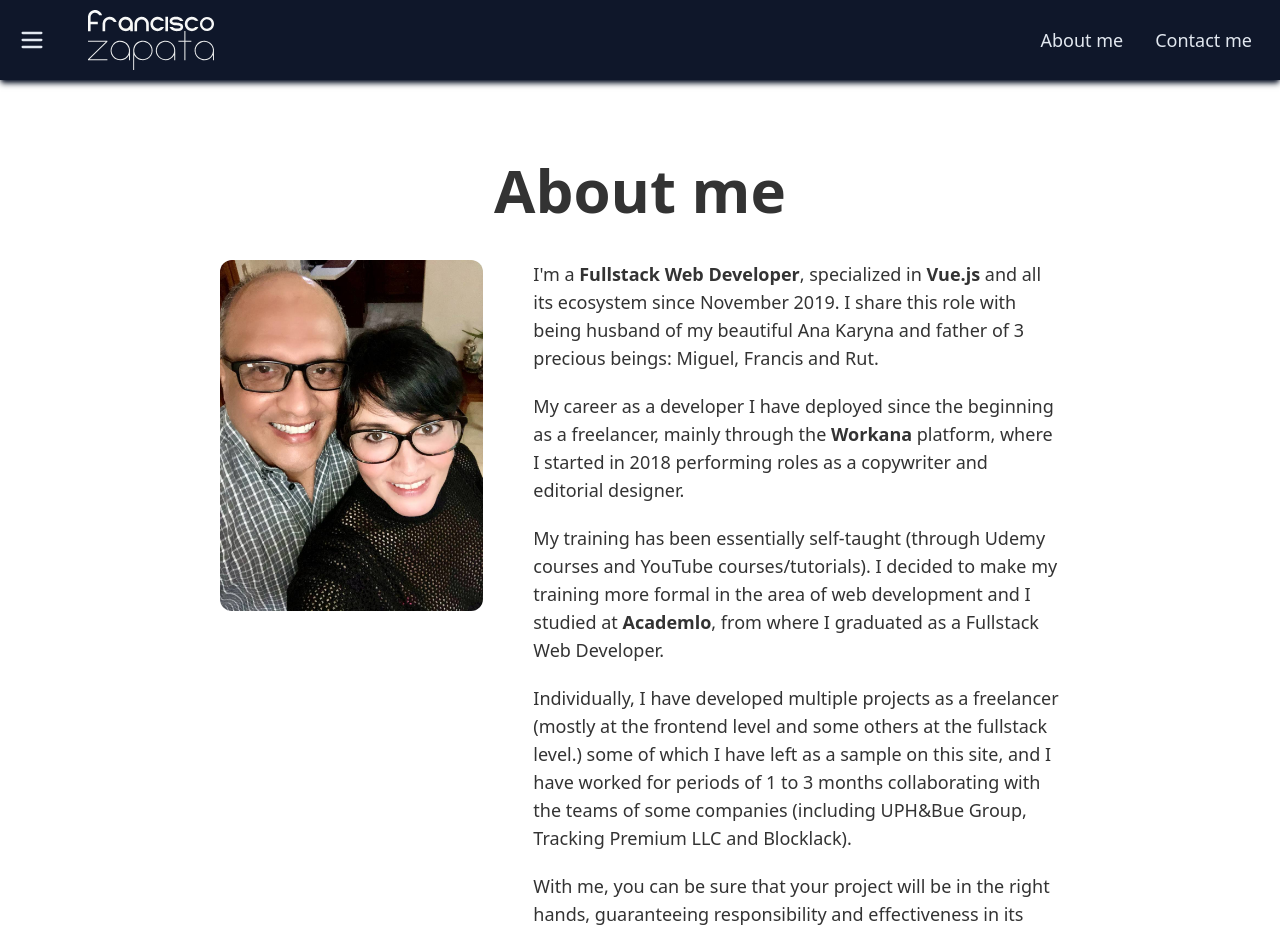
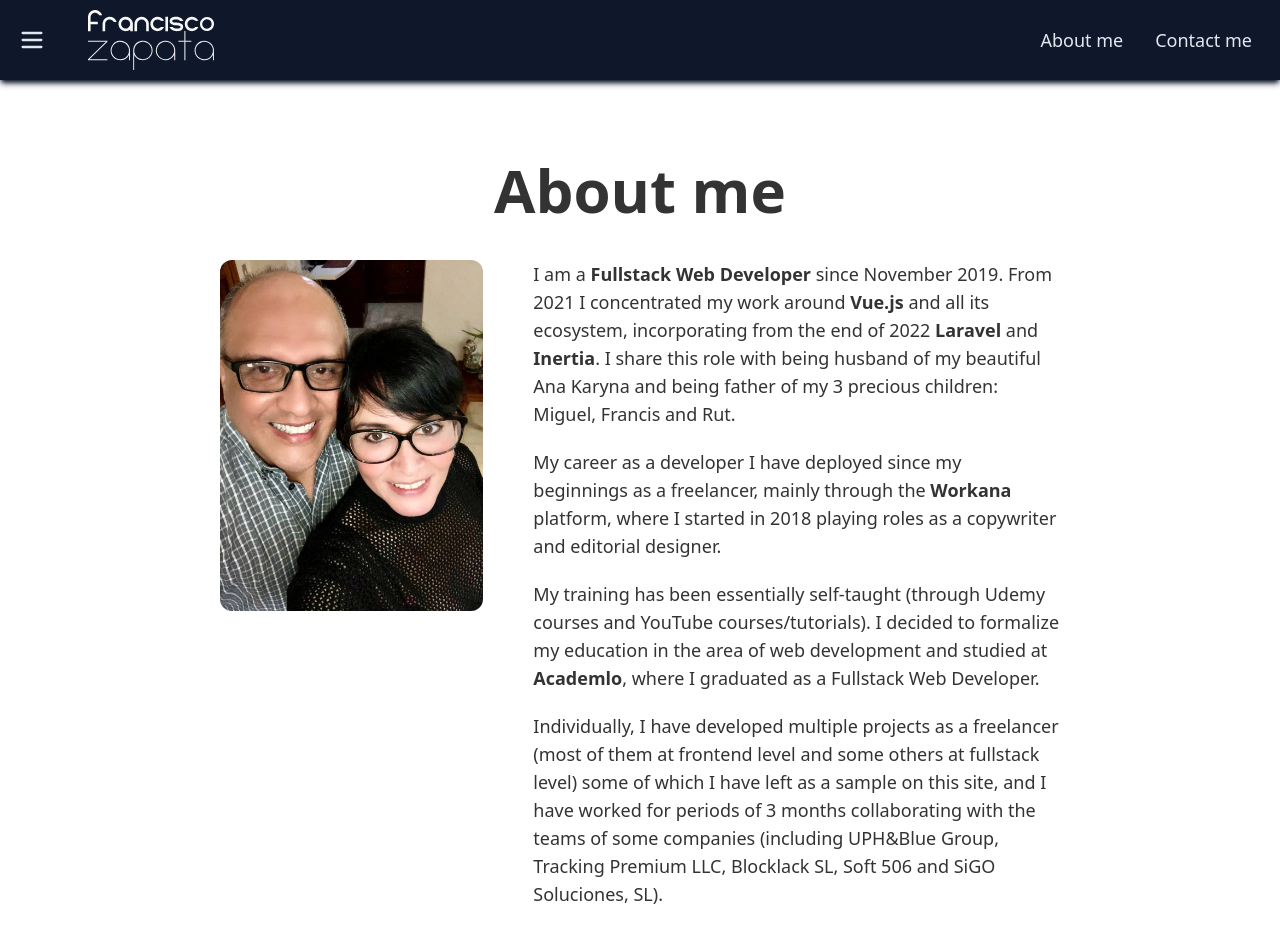
Before and after one commit to drfcozapata/my-portfolio-2023, a Vue app: page /about in a window 1280 px wide. Shown: the top 933 px of the page. Built offline with nearby package versions, Linux system fonts and the light colour scheme.

Commit message:
Update: fixed some CSS little bugs, added some texts, added some links in About

```diff
--- a/src/views/AboutView.vue
+++ b/src/views/AboutView.vue
@@ -11,34 +11,41 @@
 					class="w-2/3 md:w-1/2 lg:w-full mx-auto rounded-xl"
 				/>
 			</div>
-			<section class="lg:w-2/3 px-10 md:px-20 lg:px-0 mt-[50px] lg:mt-0">
+			<section class="lg:w-2/3 px-7 md:px-20 lg:px-0 mt-[50px] lg:mt-0">
 				<p class="text-base md:text-lg mb-5">
-					I'm a <strong>Fullstack Web Developer</strong>, specialized in
-					<strong>Vue.js</strong> and all its ecosystem since November 2019. I share this
-					role with being husband of my beautiful Ana Karyna and father of 3 precious
-					beings: Miguel, Francis and Rut.
+					I am a <strong>Fullstack Web Developer</strong> since November 2019. From 2021 I
+					concentrated my work around
+					<strong><a href="https://vuejs.org/" target="_blank">Vue.js</a></strong> and all
+					its ecosystem, incorporating from the end of 2022
+					<strong><a href="https://laravel.com/" target="_blank">Laravel</a></strong> and
+					<strong><a href="http://inertiajs.com/" target="_blank">Inertia</a></strong
+					>. I share this role with being husband of my beautiful Ana Karyna and being
+					father of my 3 precious children: Miguel, Francis and Rut.
 				</p>
 				<p class="text-base md:text-lg mb-5">
-					My career as a developer I have deployed since the beginning as a freelancer,
-					mainly through the <strong>Workana</strong> platform, where I started in 2018
-					performing roles as a copywriter and editorial designer.
+					My career as a developer I have deployed since my beginnings as a freelancer,
+					mainly through the
+					<strong><a href="https://www.workana.com/" target="_blank">Workana</a></strong>
+					platform, where I started in 2018 playing roles as a copywriter and editorial
+					designer.
 				</p>
 				<p class="text-base md:text-lg mb-5">
 					My training has been essentially self-taught (through Udemy courses and YouTube
-					courses/tutorials). I decided to make my training more formal in the area of web
-					development and I studied at <strong>Academlo</strong>, from where I graduated
-					as a Fullstack Web Developer.
+					courses/tutorials). I decided to formalize my education in the area of web
+					development and studied at
+					<strong><a href="https://academlo.com/" target="_blank">Academlo</a></strong
+					>, where I graduated as a Fullstack Web Developer.
 				</p>
 				<p class="text-base md:text-lg mb-5">
-					Individually, I have developed multiple projects as a freelancer (mostly at the
-					frontend level and some others at the fullstack level.) some of which I have
-					left as a sample on this site, and I have worked for periods of 1 to 3 months
-					collaborating with the teams of some companies (including UPH&Bue Group,
-					Tracking Premium LLC and Blocklack).
+					Individually, I have developed multiple projects as a freelancer (most of them
+					at frontend level and some others at fullstack level) some of which I have left
+					as a sample on this site, and I have worked for periods of 3 months
+					collaborating with the teams of some companies (including UPH&Blue Group,
+					Tracking Premium LLC, Blocklack SL, Soft 506 and SiGO Soluciones, SL).
 				</p>
 				<p class="text-base md:text-lg mb-5">
-					With me, you can be sure that your project will be in the right hands,
-					guaranteeing responsibility and effectiveness in its development.
+					With me you can be sure that your project will be in the right hands,
+					guaranteeing responsibility and efficiency in its development.
 				</p>
 
 				<div class="flex justify-center mt-12">
--- a/src/views/ContactView.vue
+++ b/src/views/ContactView.vue
@@ -1,14 +1,14 @@
 <template>
-	<div class="about mx-auto lg:px-[220px] my-20 bg-base-100 h-[calc(100vh-308px)]">
+	<div class="about mx-auto lg:px-[220px] my-20 bg-base-100 min-h-[calc(100vh-308px)]">
 		<h1 class="text-4xl md:text-5xl lg:text-6xl font-bold text-center mt-5 mb-10">
 			Contact me
 		</h1>
 		<div class="lg:flex lg:gap-[50px]">
-			<div class="lg:w-1/3">
+			<div class="h-[376px] 2xl:h-[416px]">
 				<img
 					src="../assets/img/contact.png"
 					alt="Contact image"
-					class="w-2/3 md:w-1/2 lg:w-full mx-auto rounded-l-xl bg-cover"
+					class="h-full w-2/3 md:w-1/2 lg:w-full mx-auto rounded-xl lg:rounded-r-none bg-cover"
 				/>
 			</div>
 			<section class="lg:w-2/3 px-5 md:px-10 lg:px-0 mt-[50px] lg:mt-0">
```
Also changed, not shown: src/components/layout/ContactForm.vue (+19 -24 lines).
